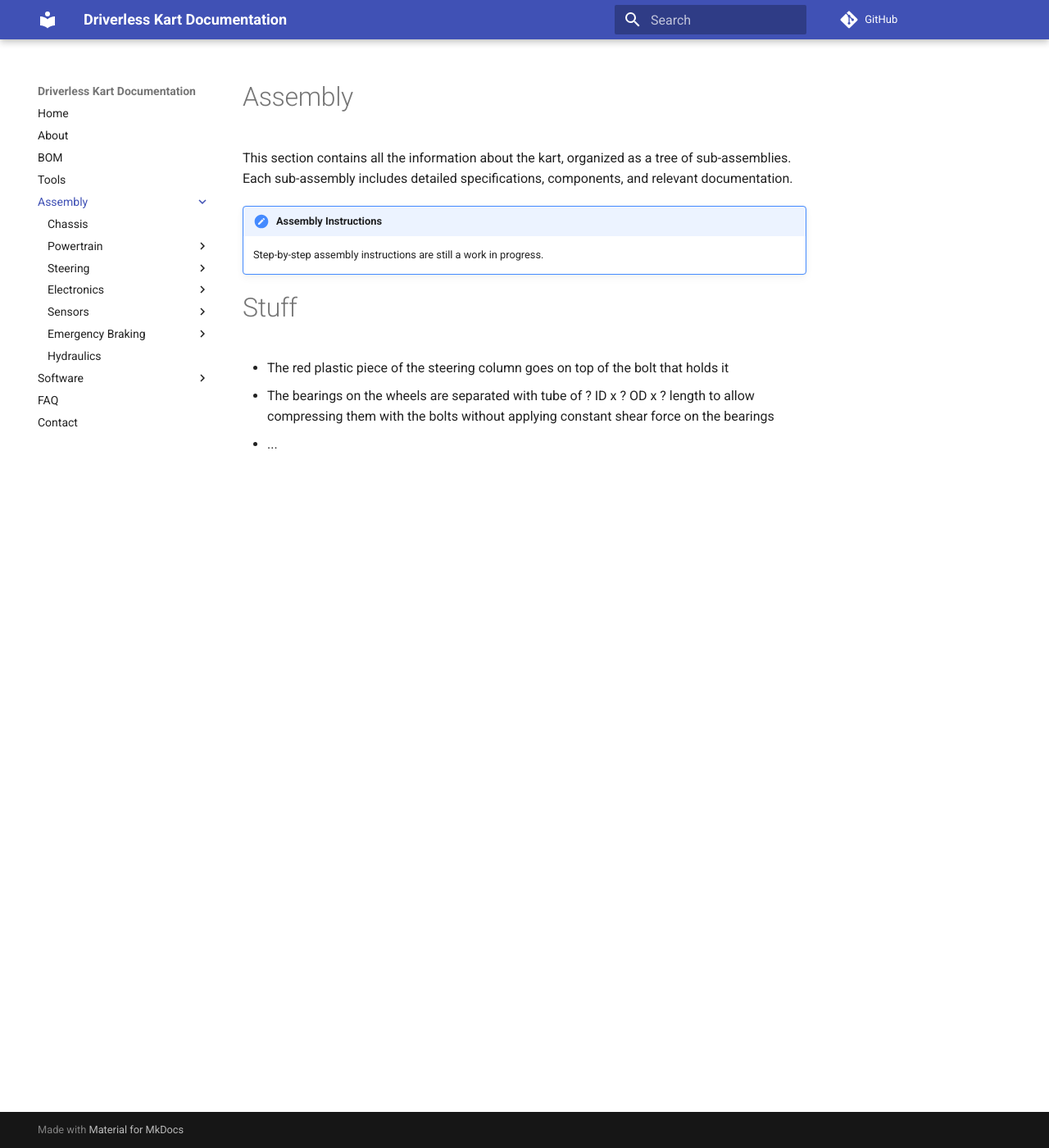
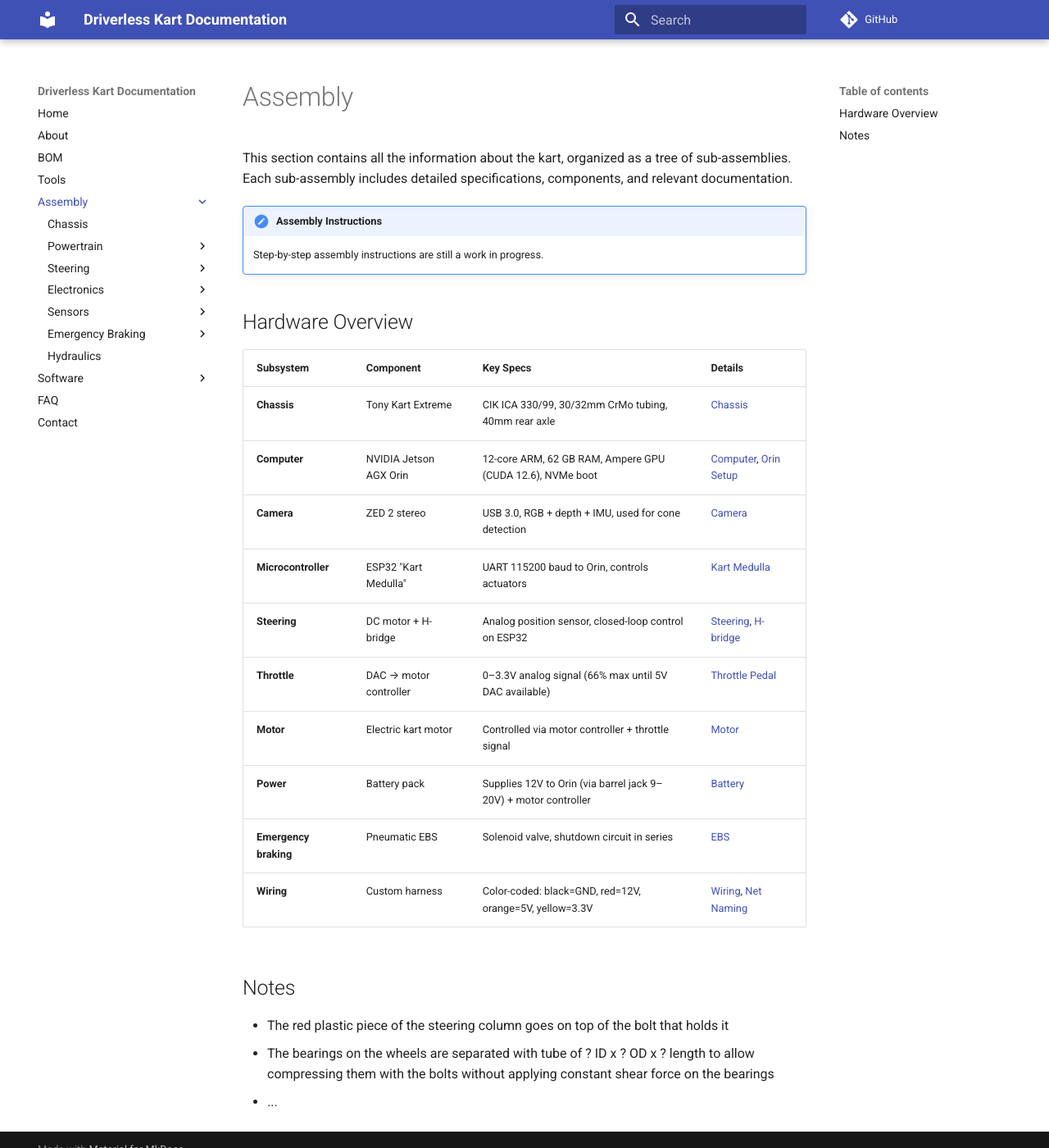
Before and after one commit to UM-Driverless/kart_docs, an MkDocs documentation site: the page built from docs/assembly/index.md, in a window 1280 px wide and 1400 px high. Shown: the whole window at 82% size. Built offline with MkDocs 1.6.1 and Material for MkDocs 9.7.7, drawn with Linux system fonts in a browser that asks for light colours; comment, search, counter and statistics services are not loaded.

Commit message:
Add hardware overview table to assembly landing page
Summary table of all kart subsystems (chassis, Orin, ZED, ESP32,
steering, throttle, power, EBS, wiring) with links to each detail page.

Co-Authored-By: Claude Opus 4.6 <noreply@anthropic.com>

```diff
--- a/docs/assembly/index.md
+++ b/docs/assembly/index.md
@@ -5,7 +5,22 @@ This section contains all the information about the kart, organized as a tree of
 !!! note "Assembly Instructions"
     Step-by-step assembly instructions are still a work in progress.
 
-# Stuff
+## Hardware Overview
+
+| Subsystem | Component | Key Specs | Details |
+|---|---|---|---|
+| **Chassis** | Tony Kart Extreme | CIK ICA 330/99, 30/32mm CrMo tubing, 40mm rear axle | [Chassis](chassis/index.md) |
+| **Computer** | NVIDIA Jetson AGX Orin | 12-core ARM, 62 GB RAM, Ampere GPU (CUDA 12.6), NVMe boot | [Computer](electronics/computer.md), [Orin Setup](electronics/orin-setup.md) |
+| **Camera** | ZED 2 stereo | USB 3.0, RGB + depth + IMU, used for cone detection | [Camera](sensors/camera.md) |
+| **Microcontroller** | ESP32 "Kart Medulla" | UART 115200 baud to Orin, controls actuators | [Kart Medulla](electronics/kart-medulla/index.md) |
+| **Steering** | DC motor + H-bridge | Analog position sensor, closed-loop control on ESP32 | [Steering](steering/index.md), [H-bridge](steering/h-bridge.md) |
+| **Throttle** | DAC → motor controller | 0–3.3V analog signal (66% max until 5V DAC available) | [Throttle Pedal](powertrain/throttle-pedal.md) |
+| **Motor** | Electric kart motor | Controlled via motor controller + throttle signal | [Motor](powertrain/motor.md) |
+| **Power** | Battery pack | Supplies 12V to Orin (via barrel jack 9–20V) + motor controller | [Battery](electronics/power/battery.md) |
+| **Emergency braking** | Pneumatic EBS | Solenoid valve, shutdown circuit in series | [EBS](emergency-braking/index.md) |
+| **Wiring** | Custom harness | Color-coded: black=GND, red=12V, orange=5V, yellow=3.3V | [Wiring](electronics/wiring.md), [Net Naming](electronics/net-naming.md) |
+
+## Notes
 
 - The red plastic piece of the steering column goes on top of the bolt that holds it
 - The bearings on the wheels are separated with tube of ? ID x ? OD x ? length to allow compressing them with the bolts without applying constant shear force on the bearings
```
